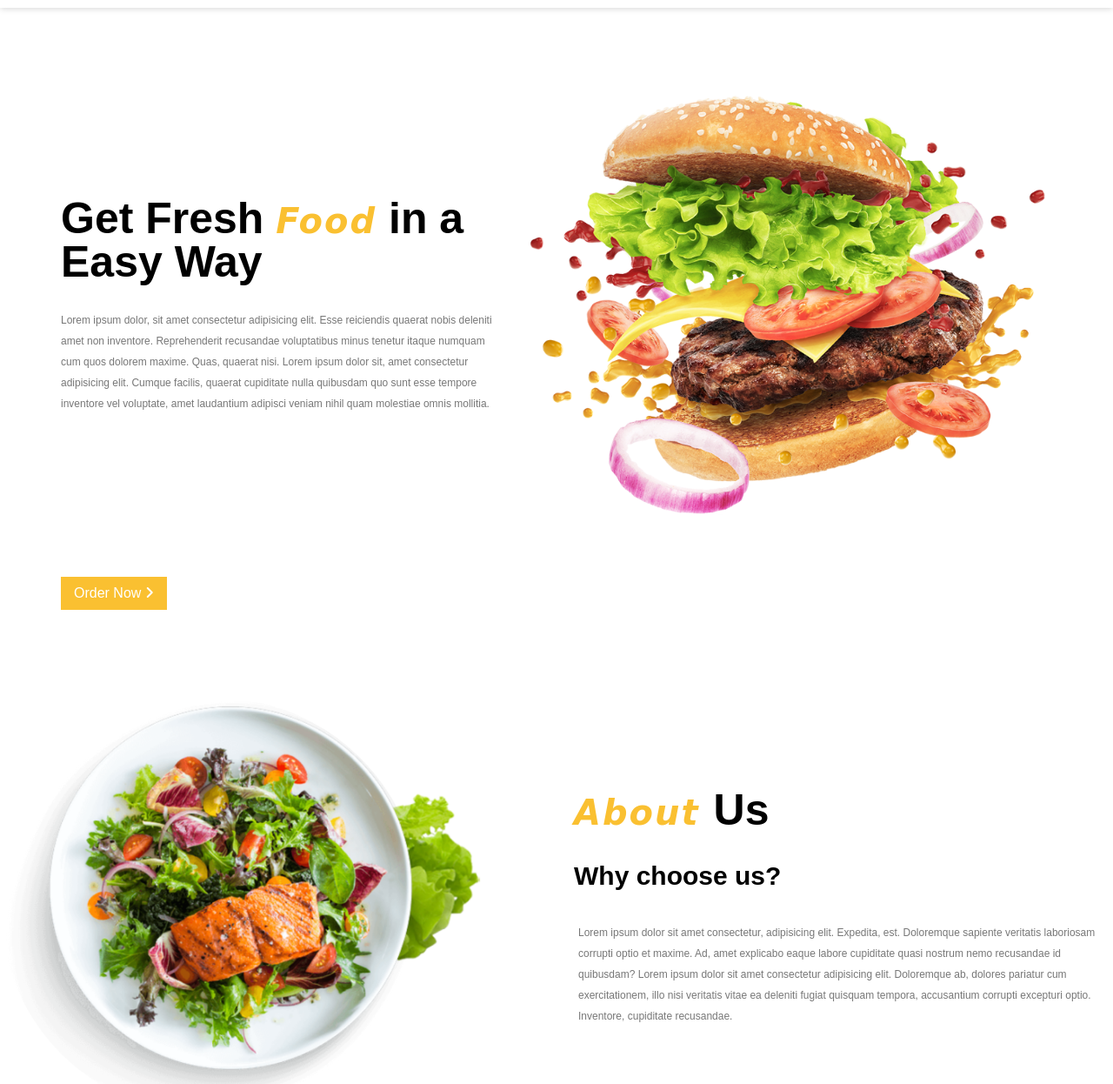
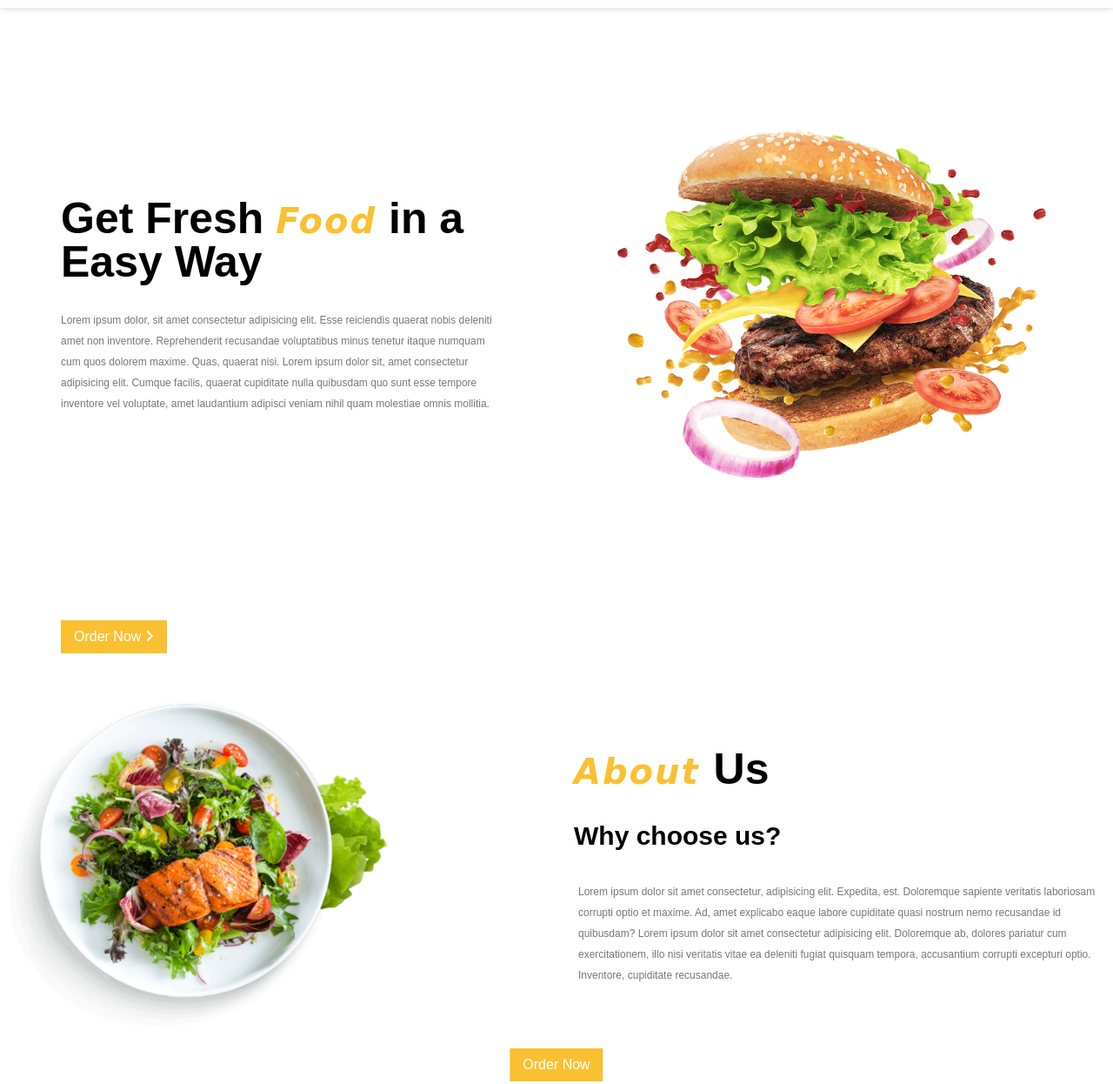
Before and after one commit to Safeya-Yasien/Fresh_Food, a plain HTML site: page index.html in a window 1280 px wide. Shown: the part 49-1295 px from the top of the page at 87% size. Drawn offline with Linux system fonts and the light colour scheme; a web font is replaced by a local one.

Commit message:
modify img size in two first sections

```diff
--- a/css/style.css
+++ b/css/style.css
@@ -232,7 +232,13 @@ header .icons i:hover {
 }
 
 .home .image img {
-  max-width: 100%;
+  width: 500px;
+}
+
+@media (max-width: 767px) {
+  .home .image img {
+    width: 400px;
+  }
 }
 
 .home button.order-now {
@@ -247,7 +253,7 @@ header .icons i:hover {
 
 .home button.arrow {
   position: absolute;
-  bottom: 50px;
+  bottom: 0px;
 }
 
 @media (max-width: 767px) {
@@ -285,7 +291,13 @@ header .icons i:hover {
 }
 
 .about .image img {
-  max-width: 100%;
+  width: 500px;
+}
+
+@media (max-width: 767px) {
+  .home .image img {
+    width: 400px;
+  }
 }
 
 .about .info {
@@ -321,7 +333,7 @@ header .icons i:hover {
 
 .about button.back-change {
   position: absolute;
-  bottom: 0;
+  bottom: -50px;
   left: 50%;
   transform: translateX(-50%);
 }
```
